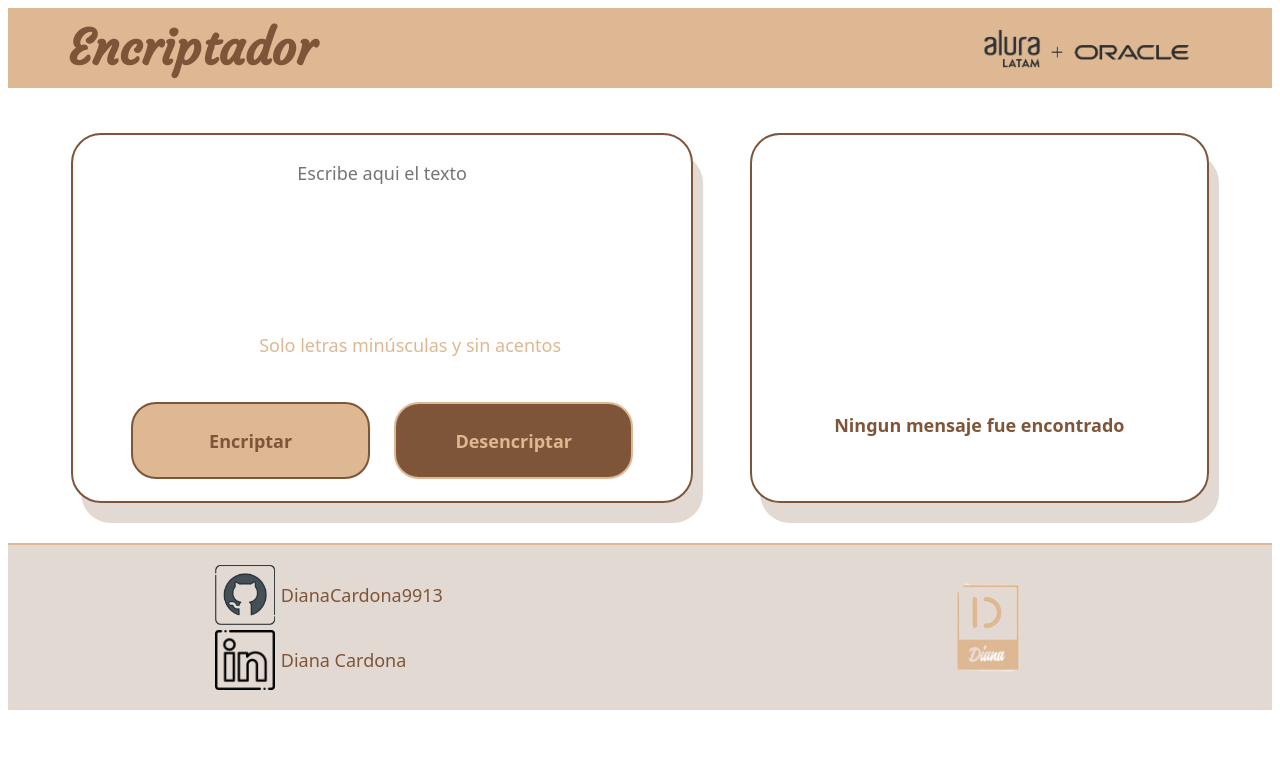
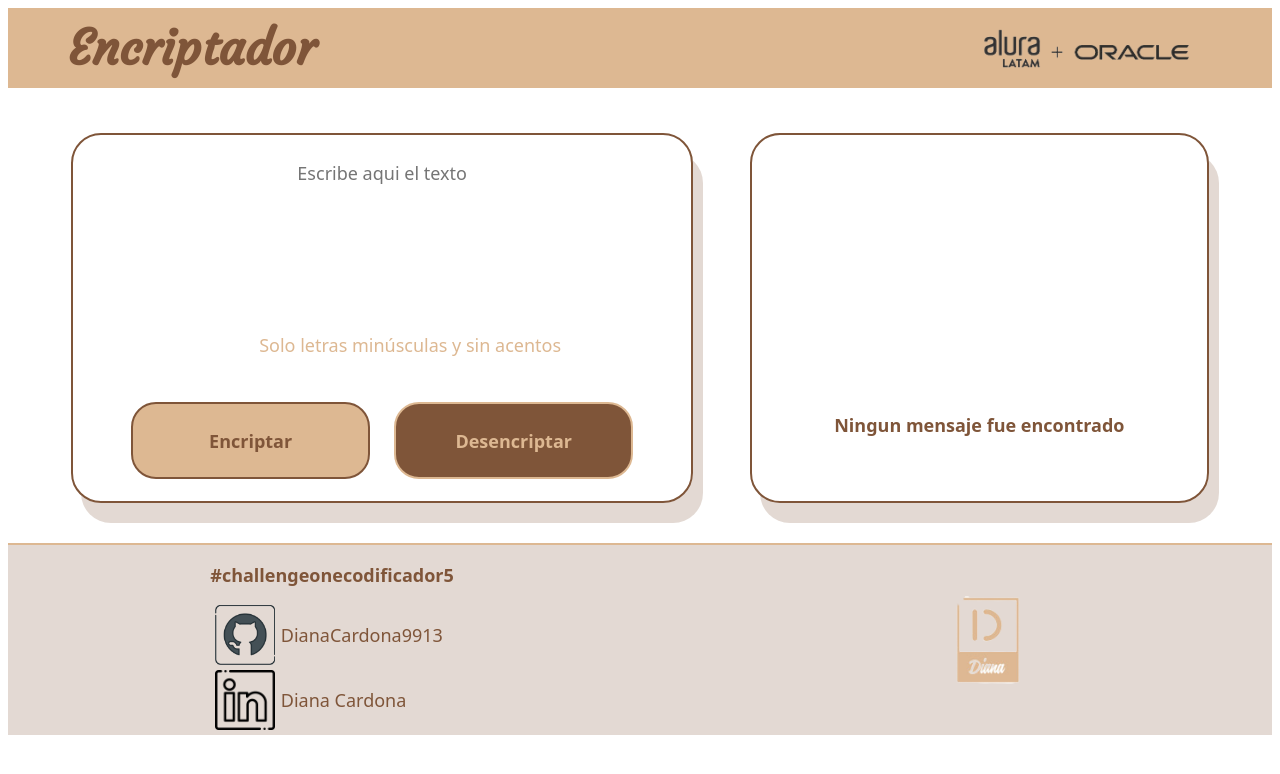
Before and after one commit to DianaCardona9913/encriptador_texto, a plain HTML site: page index.html in a window 1280 px wide. Drawn offline with Linux system fonts and the light colour scheme; some icons are missing.

Commit message:
nuevo hashtag

```diff
--- a/index.html
+++ b/index.html
@@ -51,6 +51,7 @@
     <footer>
 
         <div class="contacto">
+            <p><b>#challengeonecodificador5</b></p>
             <div class="redContacto">
                 <img src="img/github.png" alt="github">
                 <p><a href="https://github.com/DianaCardona9913">DianaCardona9913</a></p>
@@ -61,6 +62,7 @@
                 <p><a href="https://www.linkedin.com/in/diana-mar%C3%ADa-cardona-lopera-693114254/">Diana Cardona</a></p>
 
             </div>
+
         </div>
 
         <img src="img/logo_size-removebg-preview.png" alt="Diana Cardona">
--- a/style.css
+++ b/style.css
@@ -132,6 +132,11 @@ footer img{
 .contacto{
     width: 45%;
 }
+.contacto p{
+    font-family: system-ui, -apple-system, BlinkMacSystemFont, 'Segoe UI', Roboto, Oxygen, Ubuntu, Cantarell, 'Open Sans', 'Helvetica Neue', sans-serif;
+    font-size:large;
+    color: #7F5539;
+}
 .redContacto{
     display: flex;
     flex-wrap: wrap;
```
